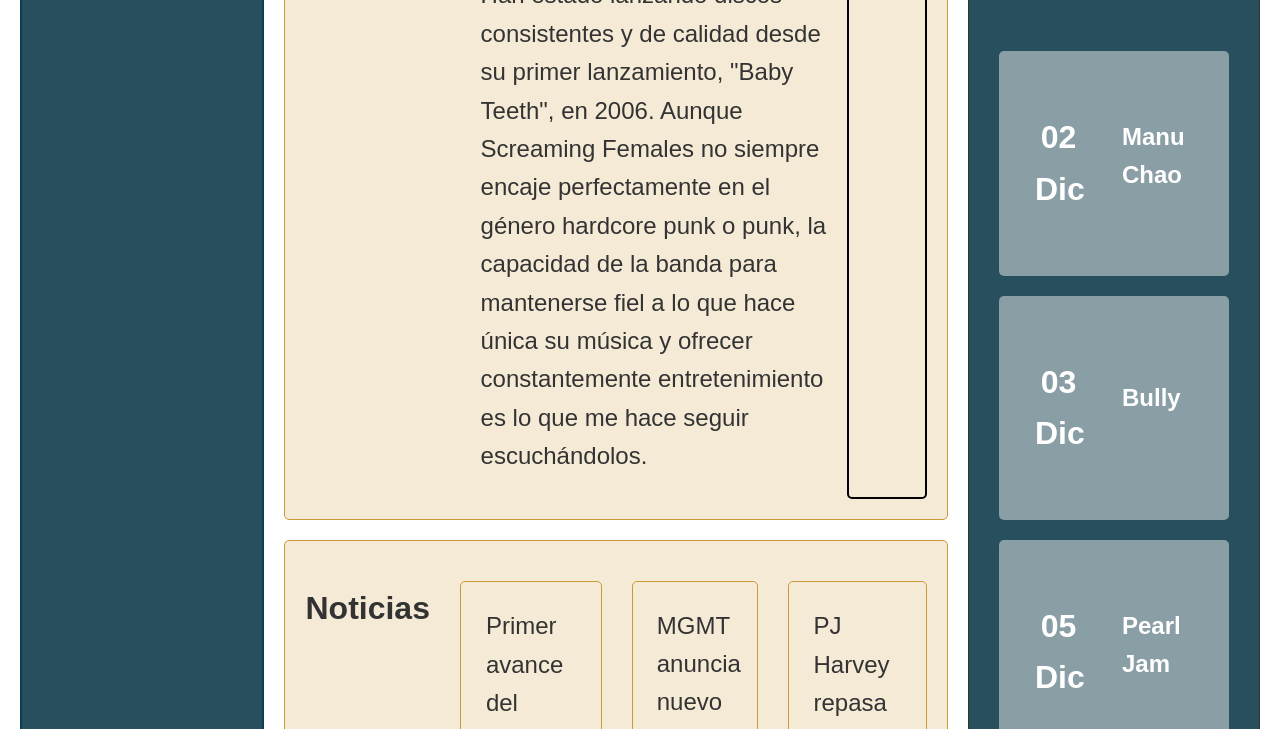
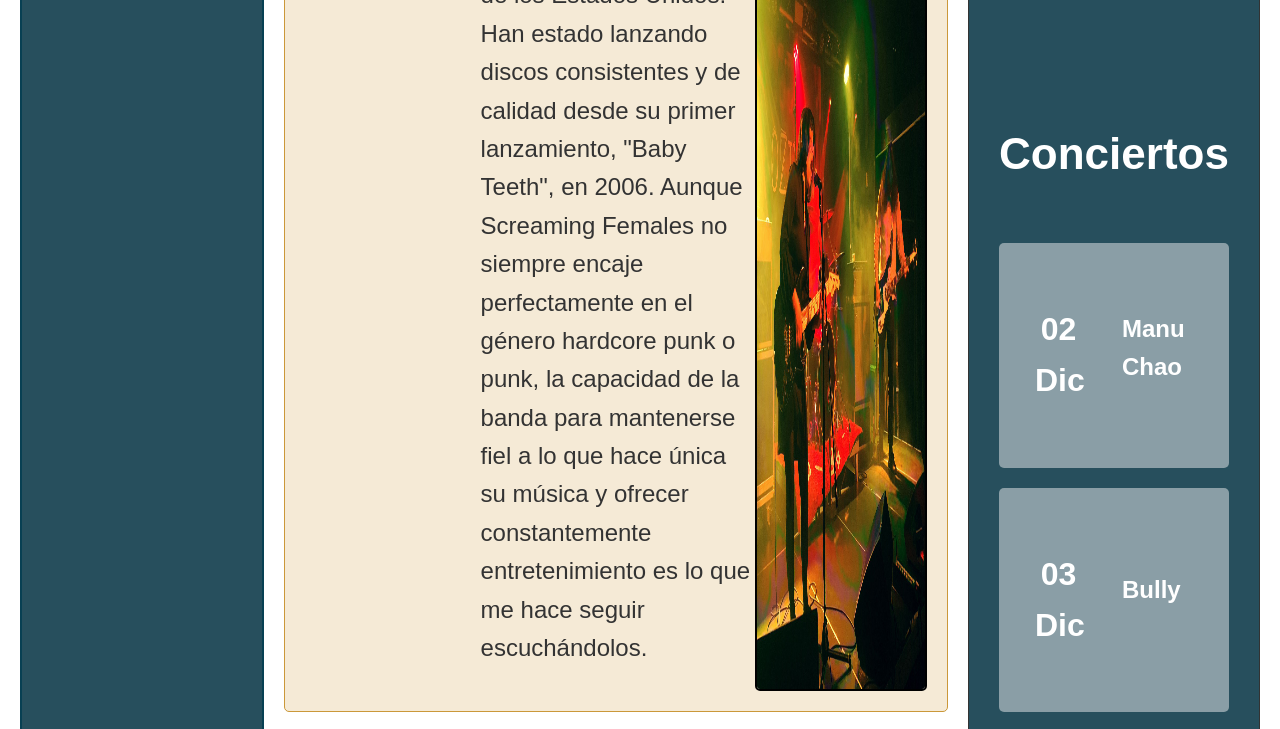
Before and after one commit to EdgarCCosta/TiendaDiscos, a plain HTML site: page index.html in a window 1280 px wide. Shown: the part 809-1538 px from the top of the page. Drawn offline with Linux system fonts and the light colour scheme; the site is published under a folder, as on GitHub Pages, so addresses that start at the root find nothing.

Commit message:
plsfinished

```diff
--- a/index.html
+++ b/index.html
@@ -39,7 +39,7 @@
             <p>"Screaming Females" es una de mis bandas de rock favoritas originaria de los Estados Unidos. Han estado lanzando discos consistentes y de calidad desde su primer lanzamiento,
                 "Baby Teeth", en 2006. Aunque Screaming Females no siempre encaje perfectamente en el género hardcore punk o punk,
                 la capacidad de la banda para mantenerse fiel a lo que hace única su música y ofrecer constantemente entretenimiento es lo que me hace seguir escuchándolos.</p>
-                <img src="/img/ScreamingFemalesLive.jpg" alt="Screaming Females Live">
+                <img src="img/ScreamingFemalesLive.jpg" alt="Screaming Females Live">
 
         </article>
 
```
